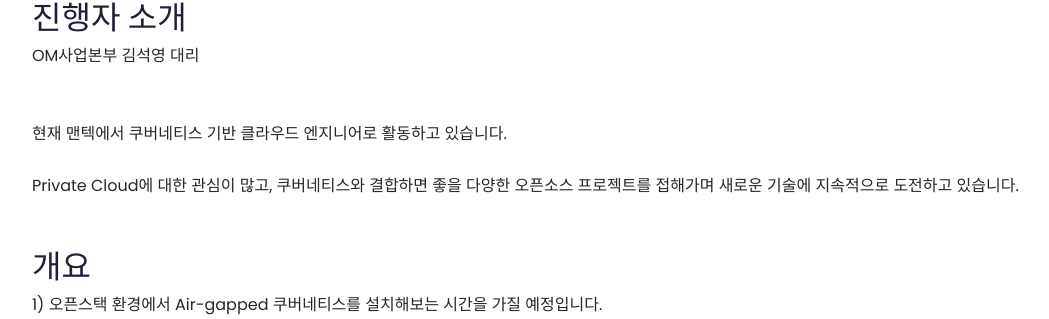
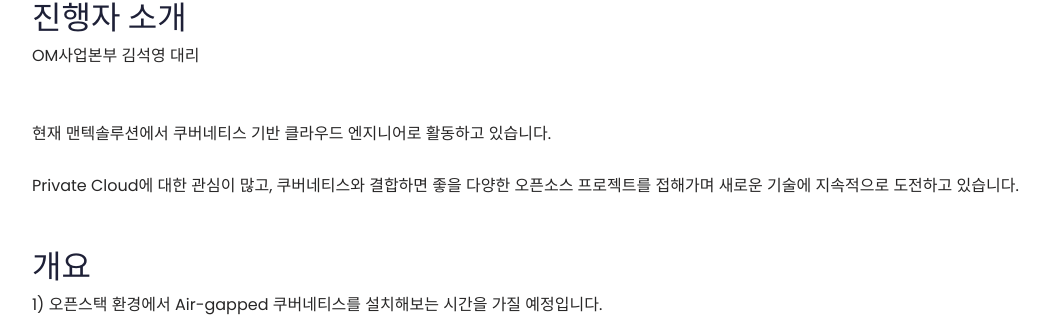
Before and after one commit to openstack-kr/openinfradays-2023, a Django app: page /handsonlab/mantech in a window 1280 px wide. Shown: the part 469-788 px from the top of the page, without its empty margins (18-1067 px from the left). Run offline with Django 3.2, Linux system fonts and the light colour scheme; some libraries are stand-ins or nearby versions.

Commit message:
문구 수정

```diff
--- a/templates/handsonlab/mantech.html
+++ b/templates/handsonlab/mantech.html
@@ -18,7 +18,7 @@
         <h2>진행자 소개</h2>
         <p>
             OM사업본부 김석영 대리 <br><br><br>
-현재 맨텍에서 쿠버네티스 기반 클라우드 엔지니어로 활동하고 있습니다.<br><br>
+현재 맨텍솔루션에서 쿠버네티스 기반 클라우드 엔지니어로 활동하고 있습니다.<br><br>
 Private Cloud에 대한 관심이 많고, 쿠버네티스와 결합하면 좋을 다양한 오픈소스 프로젝트를 접해가며 새로운 기술에 지속적으로 도전하고 있습니다.<br><br>
 
         </p>
```
